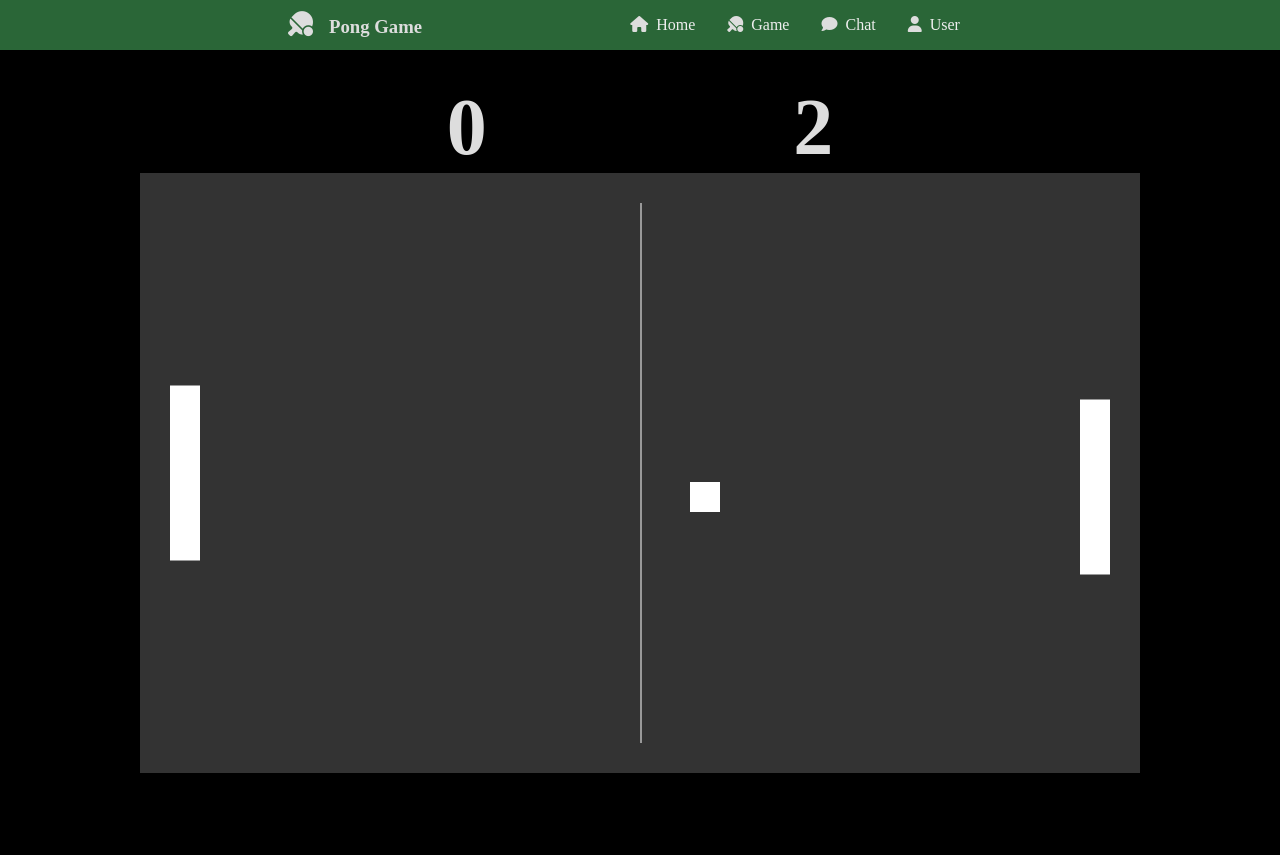
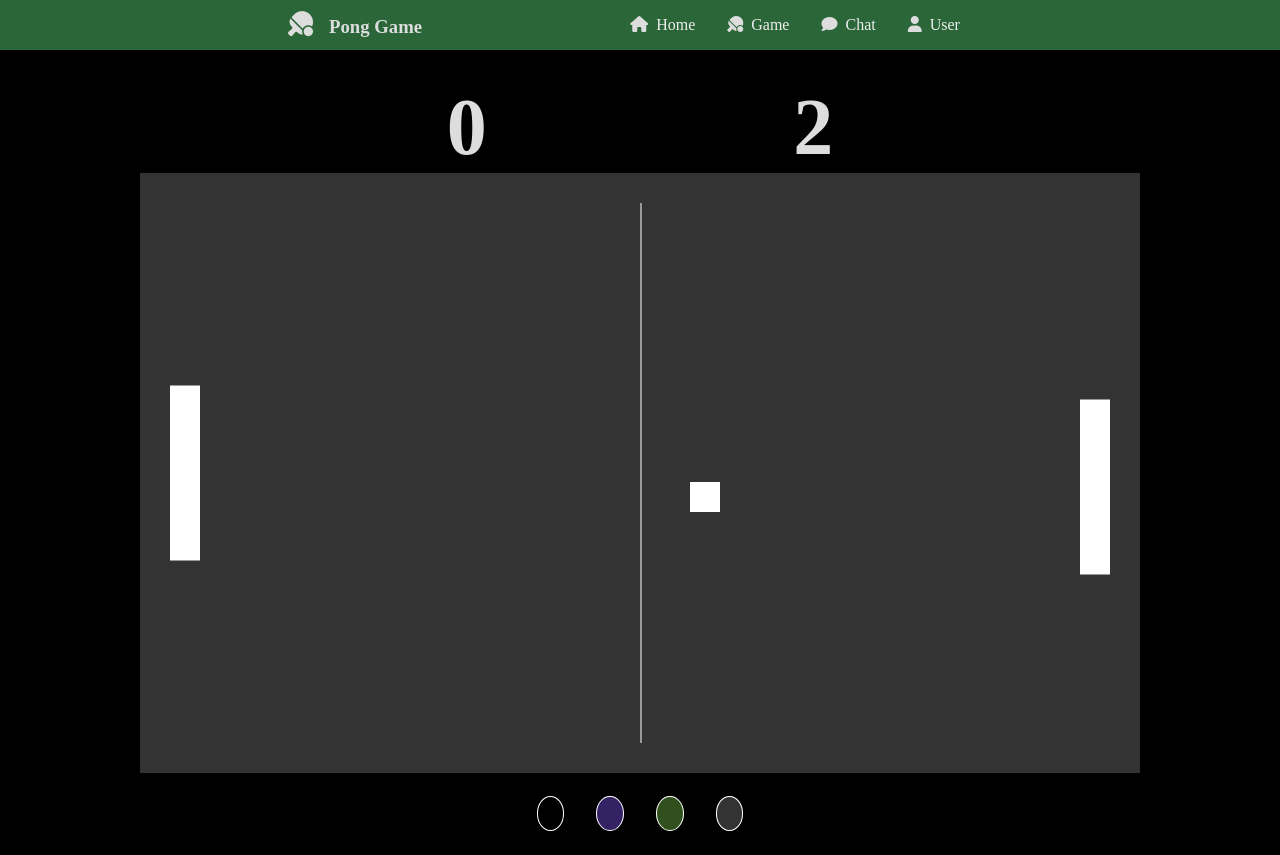
Before and after one commit to simon-ameye/42-ft_transcendence, a React (Create React App) app in the folder frontend/: page /game in a window 1280 px wide. Before the commit the page ends 800 px from the top, so only its background shows below. Built offline with nearby package versions, Linux system fonts and the light colour scheme; a web font is replaced by a local one.

Commit message:
add color palette to change background

```diff
--- a/frontend/src/components/GameDisplay/index.tsx
+++ b/frontend/src/components/GameDisplay/index.tsx
@@ -80,8 +80,7 @@ const GameDisplay = (props: { ball: Position, config: GameConfig }) => {
 				<h1 className="score-1">{props.config.scoreP1}</h1>
 				<h1 className="score-p2">{props.config.scoreP2}</h1>
 			</div>
-			<canvas tabIndex={0} width={canvasSize.x} height={canvasSize.y} ref={canvas}></canvas>
-
+			<canvas width={canvasSize.x} height={canvasSize.y} ref={canvas}></canvas>
 		</>
 	)
 }
--- a/frontend/src/components/GameEngine/index.tsx
+++ b/frontend/src/components/GameEngine/index.tsx
@@ -25,33 +25,40 @@ const GameEngine = (props: { config: GameConfig }) => {
 
 	const scored = (player: string) => {
 		//Reset ball position to center
-		setBall({ x: ball.x = ballInitialX, y: ball.y = Math.floor(Math.random() * (props.config.canvasSize.y - props.config.ballSize.x + 1)) + 1 })
+		setBall({ x: ball.x = ballInitialX, y: ball.y = Math.floor(Math.random() * (props.config.canvasSize.y - props.config.ballSize.x + ballDirection.x)) + 1 })
 		setBallDirection({ x: ballDirection.x, y: ballDirection.y * -1 })
 		// Add points to player
 		if (player === "P1")
-			props.config.scoreP1++;
+			props.config.scoreP1++
 		else
 			props.config.scoreP2++
 	}
 
 	const isRightPaddle = () => {
-		const ballTopRight = { x: ball.x + props.config.ballSize.x + ballDirection.x, y: ball.y }
 		const rect = { x: props.config.canvasSize.x - props.config.paddleOffset * 2, y: props.config.p2PosY, w: props.config.canvasSize.x - props.config.paddleOffset, h: props.config.paddleSize.y + props.config.p2PosY }
 
+		const isIn: boolean =
+		(ball.x + props.config.ballSize.x + ballDirection.x > rect.x && ball.x + props.config.ballSize.x + ballDirection.x < rect.w) && (ball.y > rect.y && ball.y < rect.h)
+
+		return isIn
+	}
+
+	const isLeftPaddle = () => {
+		const rect = { x: props.config.paddleOffset, y: props.config.p1PosY, w: props.config.paddleOffset * 2, h: props.config.paddleSize.y + props.config.p1PosY }
+
 		const isIn: boolean = (
-			(ballTopRight.x > rect.x && ballTopRight.x < rect.w) && (ballTopRight.y > rect.y && ballTopRight.y < rect.h)
+			(ball.x + ballDirection.x > rect.x && ball.x + ballDirection.x < rect.w) && (ball.y > rect.y && ball.y < rect.h)
 		)
 		return isIn
 	}
 
-	const isLeftPaddle = () => {
-		const ballTopLeft = { x: ball.x + ballDirection.x, y: ball.y }
-		const rect = { x: props.config.paddleOffset, y: props.config.p1PosY, w: props.config.paddleOffset * 2, h: props.config.paddleSize.y + props.config.p1PosY }
-
-		const isIn: boolean = (
-			(ballTopLeft.x > rect.x && ballTopLeft.x < rect.w) && (ballTopLeft.y > rect.y && ballTopLeft.y < rect.h)
-		)
-		return isIn
+	const botMovements = () => {
+		if (props.config.p2PosY > 0 - props.config.paddleSize.y) {
+			props.config.p2PosY = ball.y - props.config.paddleSize.y / 2
+		}
+		else if (props.config.p2PosY <= 0) {
+			props.config.p2PosY = props.config.canvasSize.y
+		}
 	}
 
 	useEffect(() => {
@@ -64,24 +71,19 @@ const GameEngine = (props: { config: GameConfig }) => {
 				scored("P1")
 			else if (isGoalP2)
 				scored("P2")
-			setBall({ x: ball.x + ballDirection.x, y: ball.y + ballDirection.y });
-			if (props.config.p2PosY > 0 - props.config.paddleSize.y) {
-				props.config.p2PosY = ball.y - props.config.paddleSize.y / 2
-			}
-			else if (props.config.p2PosY <= 0) {
-				props.config.p2PosY = props.config.canvasSize.y
-			}
+			setBall({ x: ball.x + ballDirection.x, y: ball.y + ballDirection.y })
+			botMovements()
 		}, 10)
 		return () => clearInterval(interval);
 	});
 
 	const handleKeyUp = () => {
 		if (props.config.p1PosY > 0)
-			props.config.p1PosY -= 10;
+			props.config.p1PosY -= 20;
 	}
 	const handleKeyDown = () => {
 		if (props.config.p1PosY < props.config.canvasSize.y - props.config.paddleSize.y)
-			props.config.p1PosY += 10;
+			props.config.p1PosY += 20;
 	}
 
 	// ARROW UP
@@ -89,6 +91,7 @@ const GameEngine = (props: { config: GameConfig }) => {
 		handleKeyUp();
 
 	}, ['ArrowUp'])
+
 	// ARROW DOWN
 	useKeyDown(() => {
 		handleKeyDown();
--- a/frontend/src/components/GameSetup/index.tsx
+++ b/frontend/src/components/GameSetup/index.tsx
@@ -1,9 +1,11 @@
 import AuthenticatedLayout from '../../layouts/Authenticated';
 import { GameConfig } from '../GameDisplay';
-import { useMemo } from 'react';
+import { useMemo, useState } from 'react';
 import GameEngine from '../GameEngine';
+import './style.scss'
 
 const Game = () => {
+	const [color, setColor] = useState("#333");
 	const gameConfig: GameConfig = useMemo(() => ({
 		canvasSize: {
 			x: 1000,
@@ -22,15 +24,23 @@ const Game = () => {
 		scoreP2: 0,
 		p1PosY: 300 - (175 / 2),
 		p2PosY: 300 - (175 / 2),
-		bgColor: '#333',
+		bgColor: color,
 		fgColor: '#fff'
-	}), [])
+	}), [color])
 
 	return (
 		<AuthenticatedLayout>
 			<GameEngine
 				config={gameConfig}
 			/>
+			<div className="color-palette">
+				<ul className="color-list">
+					<li className='color1' onClick={() => {setColor("#000")}}></li>
+					<li className='color2' onClick={() => {setColor("#342264")}}></li>
+					<li className='color3' onClick={() => {setColor("#30501d")}}></li>
+					<li className='color4' onClick={() => {setColor("#333")}}></li>
+				</ul>
+			</div>
 		</AuthenticatedLayout>
 	);
 };
--- /dev/null
+++ b/frontend/src/components/GameSetup/style.scss
@@ -0,0 +1,22 @@
+.color-palette {
+	margin: 2rem;
+	.color-list li {
+		display: inline;
+		margin: 1rem;
+		padding: 1vh 1vw;
+		border-radius: 50%;
+		border: 1px white solid;
+	}
+	.color1 {
+		background-color: black;
+	}
+	.color2 {
+		background-color: #342264;
+	}
+	.color3 {
+		background-color: #30501d;
+	}
+	.color4 {
+		background-color: #333;
+	}
+}
```
Also changed, not shown: frontend/package.json (indentation only).
